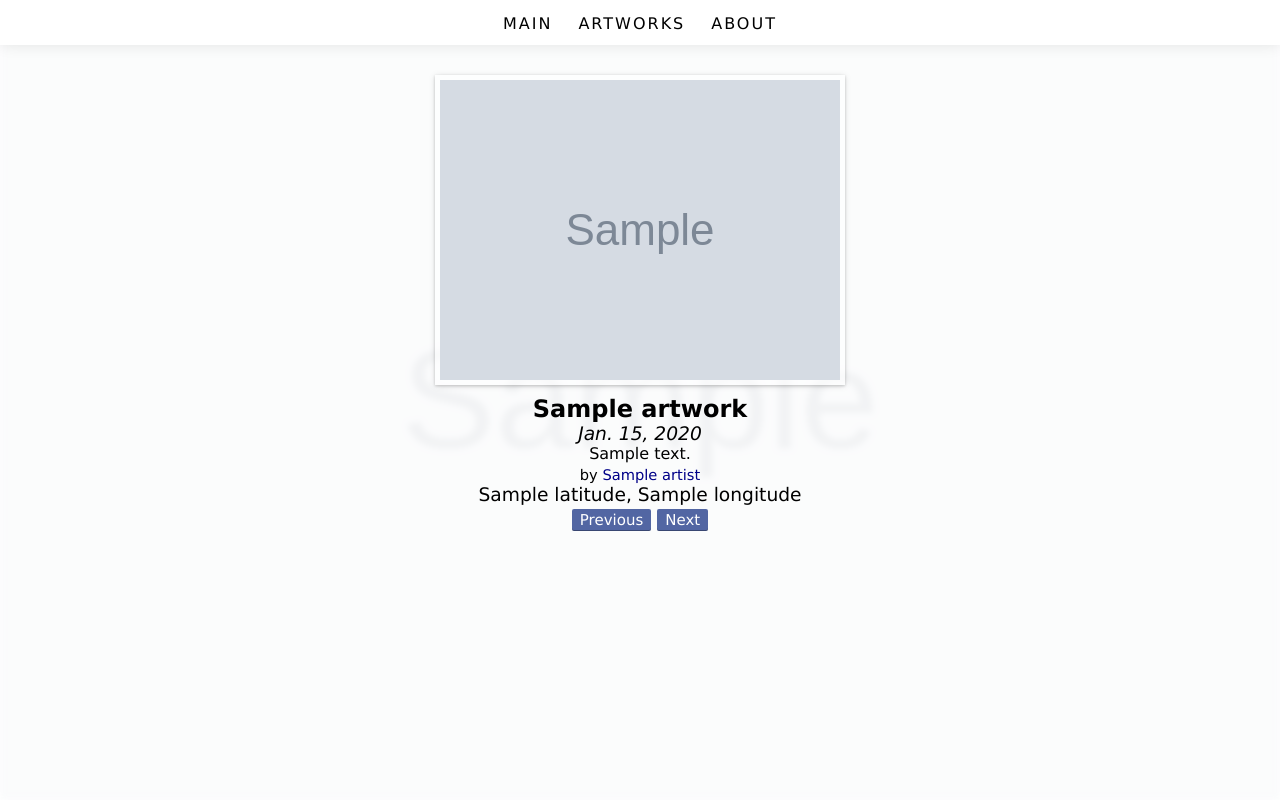
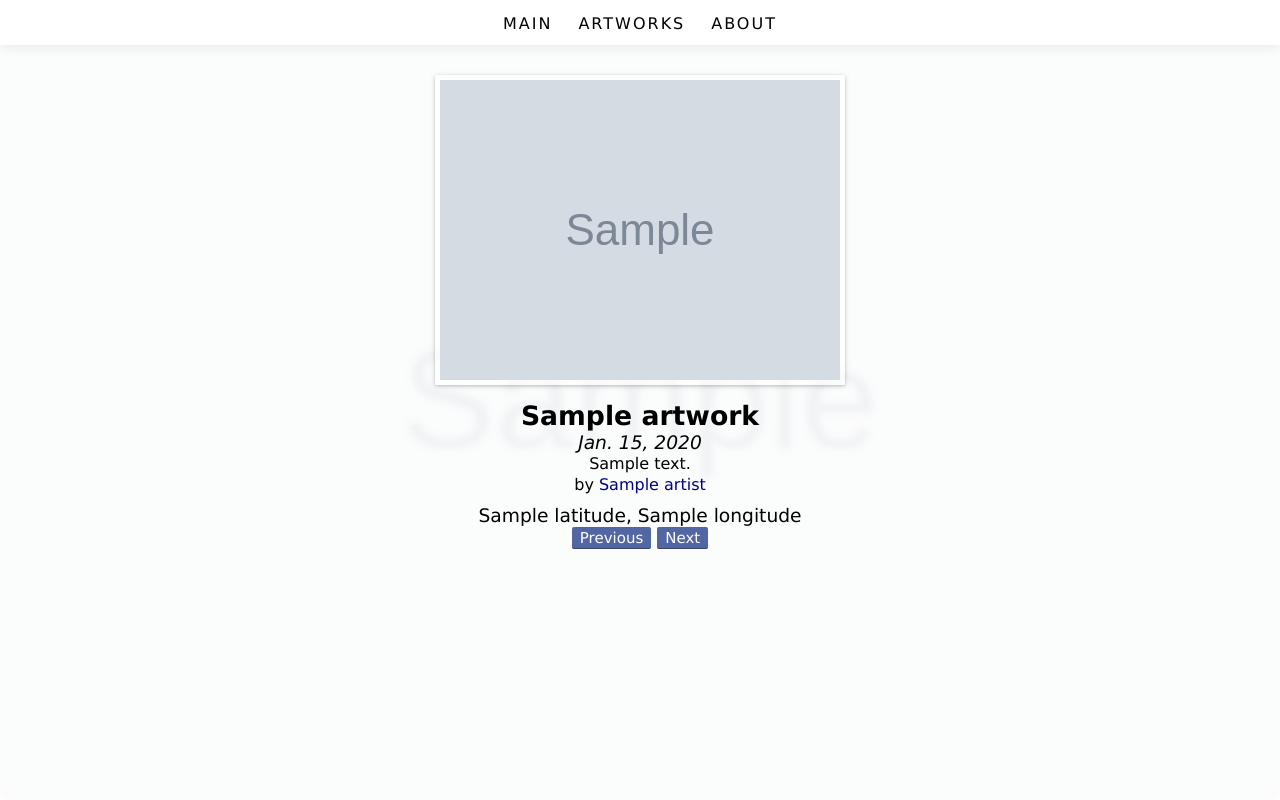
Before and after one commit to gregarkhipov/kiuss, a Django app: template templates/artworks/artwork_detail.html in a window 1280 px wide. Run offline with Django 3.2, Linux system fonts and the light colour scheme; the template is opened without the code that fills it: most values are stand-ins (such as "Sample title", 1, 10 or a date in 2020); grey boxes marked "Sample" are stand-in pictures; parts of the project's set-up code (start-up, migrations or seed data) failed here and were passed over; some libraries are stand-ins or nearby versions; some web fonts are replaced.

Commit message:
update styles

```diff
--- a/static/css/main.css
+++ b/static/css/main.css
@@ -53,7 +53,7 @@ body {
   margin: auto;
   padding: 8px auto;
   width: auto;
-  min-width: 850px;
+  min-width: 750px;
   max-width: none;
   background: #fff;
 }
@@ -400,46 +400,31 @@ header nav a.back::before {
 
 .notfound {
   position: absolute;
-  min-width: 850px;
-  height: 40px;
+  min-width: 700px;
   top: 50%;
-  margin-top: -30px;
   left:0;
   right:0;
-  margin-left:auto;
-  margin-right:auto;
+  margin: 0 25px;
   font-weight: 500;
   text-transform: uppercase;
-  letter-spacing: 4px;
-  font-size: 30px;
+  letter-spacing: 4pt;
+  font-size: 25pt;
+  line-height: 120%;
 }
 
-.categories,
-.authors,
-.artworks {
-  margin-top: 0px;
-}
-
-.categories span {
-  font-size: 11pt;
+.authors a,
+.authors span {
   display: inline-block;
-  text-transform: lowercase;
+  font-size: 12pt;
+  line-height: 120%;
 }
 
 .authors a {
-  font-size: 11pt;
-  display: inline-block;
   color: #008;
 }
 
 .authors a:hover {
   color: #800;
-}
-
-.authors span {
-  display: inline-block;
-  font-size: 11pt;
-  font-weight: normal;
 }
 
 .artcontent article.detail .photos {
@@ -463,18 +448,20 @@ header nav a.back::before {
 
 .artcontent article.detail .description {
   max-width: 600px;
-  margin: 10px auto;
-  margin-bottom: 0px;
+  margin: 15px auto;
+  margin-bottom: 10px;
 }
 
 .artcontent article .title {
   display: block;
-  font-size: 18pt;
+  font-size: 20pt;
+  line-height: 120%;
 }
 
 .artcontent article time {
   display: block;
   font-size: 14pt;
+  line-height: 120%;
   font-style: italic;
 }
 
@@ -485,7 +472,6 @@ header nav a.back::before {
 .navigation {
   display: block;
   text-align: center;
-  margin: 3px auto;
 }
 
 .navigation a,
--- a/templates/about.html
+++ b/templates/about.html
@@ -22,7 +22,7 @@
         <div><img src="{% static "images/manifesto.png" %}" alt="Kiuss manifesto" /></div>
       </article>
       {% spaceless %}
-      <article class="social">
+      <article class="links">
         <a href="mailto:collective@kiuss.ml" class="mail" title="send email">
           <img src="{% static "images/icons/mail.png" %}" alt="mail" />
         </a>
@@ -41,6 +41,9 @@
         <a href="http://vimeo.com/kiuss" class="vimeo" title="watch on Vimeo" target="_blank">
           <img src="{% static "images/icons/vimeo.png" %}" alt="vimeo" />
         </a>
+        <a href="https://creativecommons.org/licenses/by-nc/4.0/" class="legal" title="artworks are licensed under CC BY-NC 4.0">
+          <img src="{% static "images/icons/legal.png" %}" alt="legal" />
+        </a>
       </article>
       {% endspaceless %}
     </section>
```
Also changed, not shown: static/css/about.css (+19 -12 lines), static/images/icons/facebook.png, static/images/icons/github.png, static/images/icons/legal.png (added), static/images/icons/mail.png, static/images/icons/twitter.png, static/images/icons/vimeo.png, static/images/icons/vk.png.
